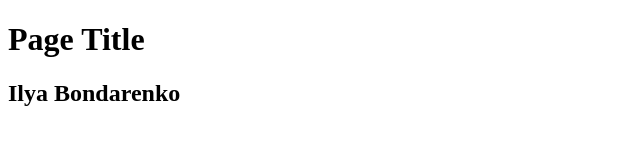
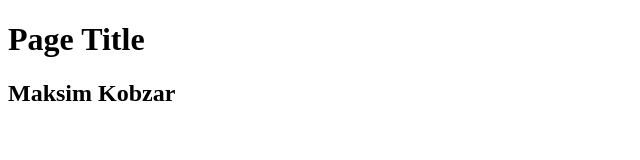
Before and after one commit to mvkobzar-max/git-test, a plain HTML site: page index.html in a window 1280 px wide. Shown: the full height of the page, 0-640 px from the left. Drawn offline with Linux system fonts and the light colour scheme.

Commit message:
Update index.html

```diff
--- a/index.html
+++ b/index.html
@@ -9,7 +9,7 @@
 
 <body>
    <h1>Page Title</h1>
-   <h2>Ilya Bondarenko</h2>
+   <h2>Maksim Kobzar</h2>
 </body>
 
 </html>
```
